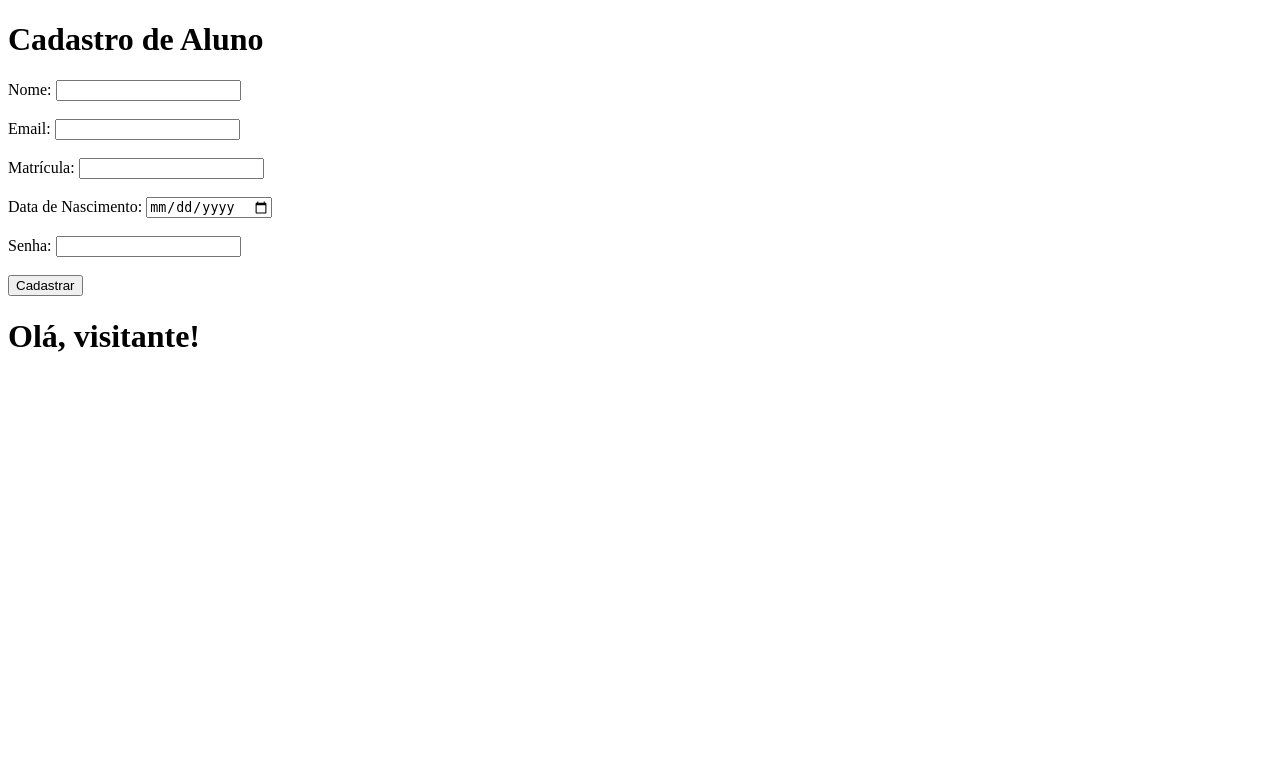
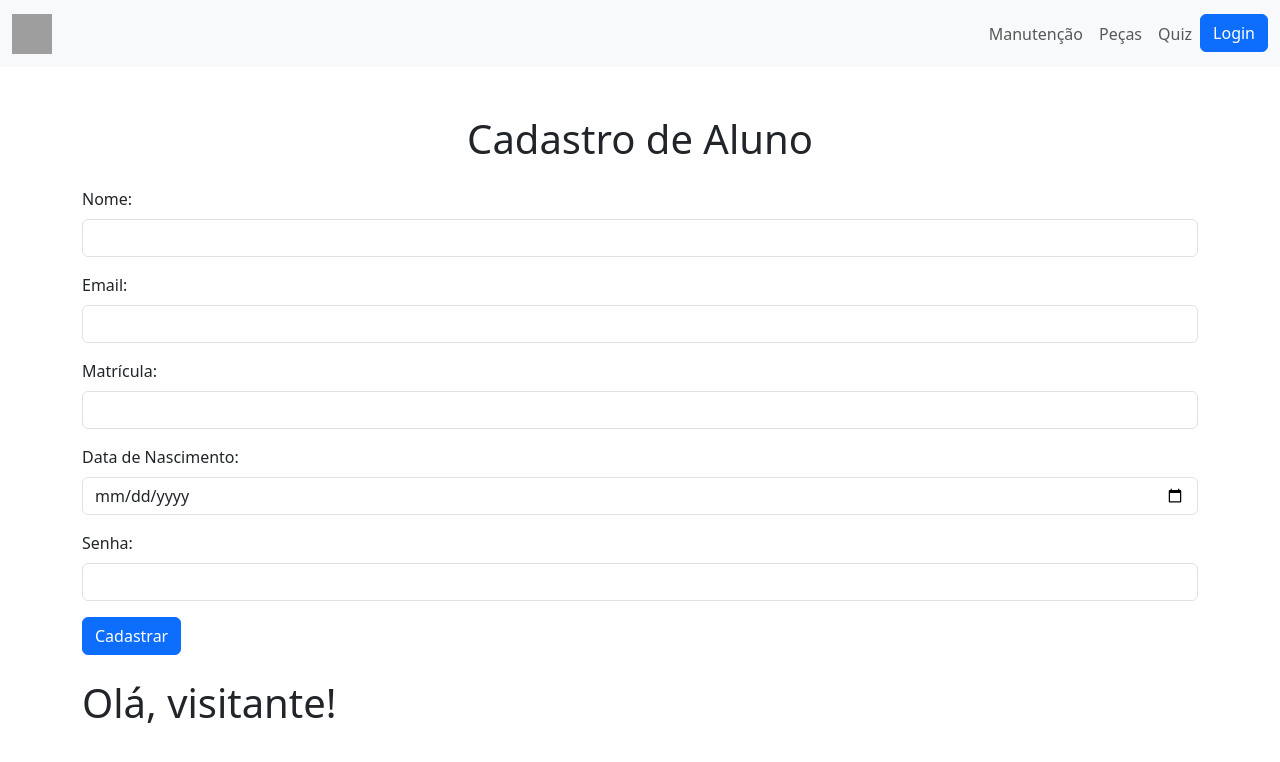
Before and after one commit to Lopesjao/TCC, a PHP site: page /TCC/CadastroAluno.php in a window 1280 px wide. Shown: the top 762 px of the page. Run offline with PHP 8.4, Linux system fonts and the light colour scheme; a user stored in the database is signed in; some libraries are stand-ins or nearby versions; grey boxes are pictures that could not be loaded.

Commit message:
estilizaçao pagina aluno

```diff
--- a/View/CadastroAluno.php
+++ b/View/CadastroAluno.php
@@ -26,52 +26,75 @@ if (isset($_POST['cadastrar'])) {
     <meta charset="UTF-8">
     <meta name="viewport" content="width=device-width, initial-scale=1.0">
     <title>Cadastro de Aluno</title>
+    <link rel="stylesheet" href="https://cdn.jsdelivr.net/npm/bootstrap@5.3.0-alpha1/dist/css/bootstrap.min.css">
+    <link rel="stylesheet" href="styles.css">
+
     <meta name="google-signin-scope" content="profile email">
     <meta name="google-signin-client_id" content="86253102357-79vcqcejk9ud6qp684lagut2917pcjbq.apps.googleusercontent.com">
     <script src="https://apis.google.com/js/platform.js" async defer></script>
+
+    <script>
+        function onSignIn(googleUser) {
+            var profile = googleUser.getBasicProfile();
+            var idToken = googleUser.getAuthResponse().id_token;
+
+            // Exibe as informações do usuário na página
+            document.getElementById('user-name').innerText = profile.getName();
+            document.getElementById('user-email').innerText = profile.getEmail();
+            var userPhoto = document.getElementById('user-photo');
+            userPhoto.src = profile.getImageUrl();
+            userPhoto.style.display = 'block'; // Mostra a imagem do perfil
+
+            // Redireciona para o oauth2callback.php com o id_token do Google
+            window.location.href = 'oauth2callback.php?id_token=' + idToken;
+        }
+    </script>
 </head>
 
 <body>
-    <h1>Cadastro de Aluno</h1>
-    <form action="CadastroAluno.php" method="POST">
-        <label for="nome">Nome:</label>
-        <input type="text" id="nome" name="nome" required><br><br>
+    <?php require_once "navbar.php"; ?>
 
-        <label for="email">Email:</label>
-        <input type="email" id="email" name="email" required><br><br>
+    <div class="container mt-5">
+        <h1 class="text-center">Cadastro de Aluno</h1>
+        <form action="CadastroAluno.php" method="POST" class="mt-4">
+            <div class="mb-3">
+                <label for="nome" class="form-label">Nome:</label>
+                <input type="text" id="nome" name="nome" class="form-control" required>
+            </div>
 
-        <label for="matricula">Matrícula:</label>
-        <input type="text" id="matricula" name="matricula" required><br><br>
+            <div class="mb-3">
+                <label for="email" class="form-label">Email:</label>
+                <input type="email" id="email" name="email" class="form-control" required>
+            </div>
 
-        <label for="datanasc">Data de Nascimento:</label>
-        <input type="date" id="datanasc" name="datanasc" required><br><br>
+            <div class="mb-3">
+                <label for="matricula" class="form-label">Matrícula:</label>
+                <input type="text" id="matricula" name="matricula" class="form-control" required>
+            </div>
 
-        <label for="senha">Senha:</label>
-        <input type="password" id="senha" name="senha" required><br><br>
+            <div class="mb-3">
+                <label for="datanasc" class="form-label">Data de Nascimento:</label>
+                <input type="date" id="datanasc" name="datanasc" class="form-control" required>
+            </div>
 
-        <input type="submit" name="cadastrar" value="Cadastrar">
-    </form>
-    <div class="user">
-        <h1>Olá, <span id="user-name">visitante</span>!</h1>
-        <p id="user-email"></p>
-        <img id="user-photo" src="" alt="Foto do perfil" style="display:none;">
+            <div class="mb-3">
+                <label for="senha" class="form-label">Senha:</label>
+                <input type="password" id="senha" name="senha" class="form-control" required>
+            </div>
+
+            <button type="submit" name="cadastrar" class="btn btn-primary">Cadastrar</button>
+        </form>
+
+        <div class="user mt-4">
+            <h1>Olá, <span id="user-name">visitante</span>!</h1>
+            <p id="user-email"></p>
+            <img id="user-photo" src="" alt="Foto do perfil" style="display:none;">
+        </div>
+
+        <div class="g-signin2" data-onsuccess="onSignIn" data-theme="dark" data-width="370" data-height="50" data-longtitle="true" data-lang="pt-BR"></div>
     </div>
-    <div class="g-signin2" data-onsuccess="onSignIn" data-theme="dark" data-width="370" data-height="50" data-longtitle="true" data-lang="pt-BR"></div>
 
-    <script>
-        function onSignIn(response) {
-            var perfil = response.getBasicProfile();
-            var userName = perfil.getName();
-            var userEmail = perfil.getEmail();
-            var userPicture = perfil.getImageUrl();
-
-            document.getElementById('user-name').innerText = userName;
-            document.getElementById('user-email').innerText = userEmail;
-            var userPhoto = document.getElementById('user-photo');
-            userPhoto.src = userPicture;
-            userPhoto.style.display = 'block'; // Mostrar a imagem
-        };
-    </script>
+    <script src="https://cdn.jsdelivr.net/npm/bootstrap@5.3.0-alpha1/dist/js/bootstrap.bundle.min.js"></script>
 </body>
 
 </html>
--- a/View/navbar.php
+++ b/View/navbar.php
@@ -1,14 +1,52 @@
 <!DOCTYPE html>
-<html lang="en">
+<html lang="pt-br">
+
 <head>
     <meta charset="UTF-8">
     <meta name="viewport" content="width=device-width, initial-scale=1.0">
-    <title>Document</title>
-    <link href="https://cdn.jsdelivr.net/npm/bootstrap@5.3.3/dist/css/bootstrap.min.css" rel="stylesheet" integrity="sha384-QWTKZyjpPEjISv5WaRU9OFeRpok6YctnYmDr5pNlyT2bRjXh0JMhjY6hW+ALEwIH" crossorigin="anonymous">
+    <title>Navbar</title>
+    <!-- Link do Bootstrap CSS -->
+    <link href="https://cdn.jsdelivr.net/npm/bootstrap@5.3.0-alpha1/dist/css/bootstrap.min.css" rel="stylesheet">
 </head>
+
 <body>
-bs5-
-  <script src="https://cdn.jsdelivr.net/npm/bootstrap@5.3.3/dist/js/bootstrap.bundle.min.js" integrity="sha384-YvpcrYf0tY3lHB60NNkmXc5s9fDVZLESaAA55NDzOxhy9GkcIdslK1eN7N6jIeHz" crossorigin="anonymous"></script>
+    <!-- Navbar -->
+    <nav class="navbar navbar-expand-lg navbar-light bg-light">
+        <div class="container-fluid">
+            <!-- Logo -->
+            <a class="navbar-brand" href="#">
+                <img src="logo.png" alt="Logo" width="40" height="40" class="d-inline-block align-text-top">
+            </a>
 
+            <!-- Botão que colapsa em telas menores -->
+            <button class="navbar-toggler" type="button" data-bs-toggle="collapse" data-bs-target="#navbarNav" aria-controls="navbarNav" aria-expanded="false" aria-label="Toggle navigation">
+                <span class="navbar-toggler-icon"></span>
+            </button>
+
+            <!-- Itens da Navbar -->
+            <div class="collapse navbar-collapse" id="navbarNav">
+                <ul class="navbar-nav ms-auto">
+                    <!-- Links de navegação -->
+                    <li class="nav-item">
+                        <a class="nav-link" href="#">Manutenção</a>
+                    </li>
+                    <li class="nav-item">
+                        <a class="nav-link" href="#">Peças</a>
+                    </li>
+                    <li class="nav-item">
+                        <a class="nav-link" href="#">Quiz</a>
+                    </li>
+                    <!-- Botão de Login -->
+                    <li class="nav-item">
+                        <a class="btn btn-primary" href="#" role="button">Login</a>
+                    </li>
+                </ul>
+            </div>
+        </div>
+    </nav>
+
+    <!-- Link do Bootstrap JS -->
+    <script src="https://cdn.jsdelivr.net/npm/bootstrap@5.3.0-alpha1/dist/js/bootstrap.bundle.min.js"></script>
 </body>
+
 </html>
```
Also changed, not shown: View/Home.php (+36 -0 lines), View/Style.css (added, +17 -0 lines), View/oauth2callback.php (added, +32 -0 lines).
